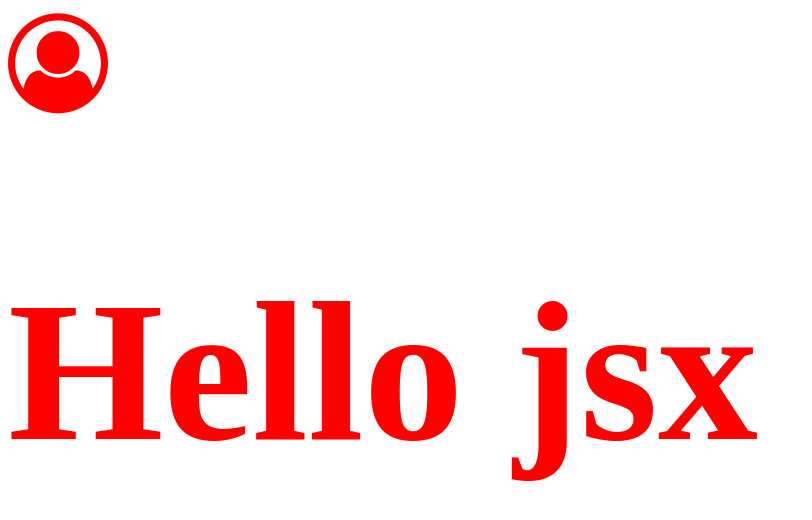
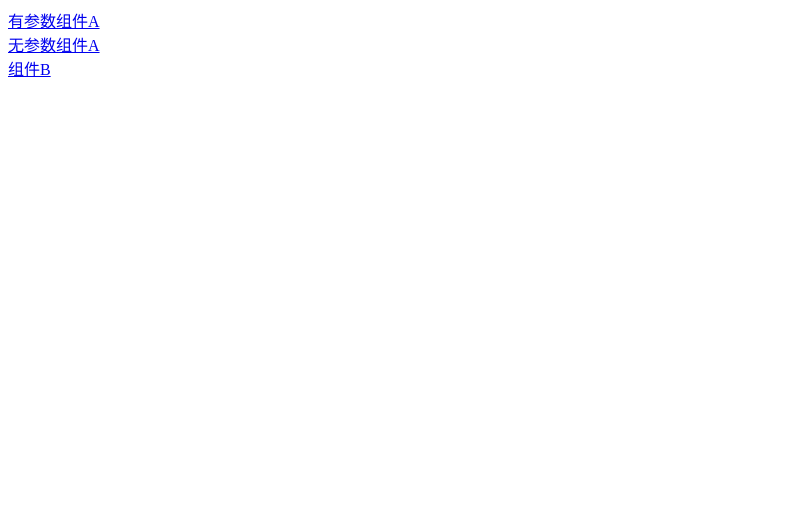
Before and after one commit to MING0604/E_commerce_backstage, a React app: page / in a window 1280 px wide. Shown: the top 520 px of the page, without its empty margins (0-812 px from the left). Built offline with nearby package versions, Linux system fonts and the light colour scheme.

Commit message:
Switch的使用

```diff
--- a/src/app.jsx
+++ b/src/app.jsx
@@ -1,14 +1,63 @@
-import React from 'react'
+import React, { Component } from 'react'
 import ReactDOM from 'react-dom'
 
-import 'font-awesome/css/font-awesome.min.css'
-import './index.css'
-import './index.scss'
+import {HashRouter as Router,Route,Link,Switch} from 'react-router-dom'
+class A extends Component {
+    constructor(props){
+        super(props)
+
+    }
+   render() {
+       console.log(this.props.match.params)
+        return (
+            <div>
+                Component A
+                <Switch>
+                     <Route exact path={`${this.props.match.path}`} render={(route)=>{
+                        return <div>当前组件无参数</div>
+                    }}></Route>
+                    <Route path={`${this.props.match.path}/:id`} render={(route)=>{
+                        return <div>当前组件的参数是 {route.match.params.id}</div>
+                    }}></Route>
+
+                </Switch>
+            </div>
+        )
+    }
+}
+class B extends Component {
+    render() {
+        return (
+            <div>Component B</div>
+        )
+    }
+}
+class Wrapper extends Component {
+    constructor(props) {
+        super(props)
+    }
+
+    render() {
+        return (
+            <div>
+                <Link to='/a/123'>有参数组件A</Link>
+                <br/>
+                <Link to='/a'>无参数组件A</Link>
+                <br/>
+                <Link to='/b'>组件B</Link>
+                {this.props.children}
+            </div>
+        )
+    }
+}
+
 ReactDOM.render(
-    <div>
-        <i className='fa fa-user-circle-o'></i>
-        <h1>Hello jsx</h1>
-    </div>
-    ,
+    <Router>
+        <Wrapper>
+            <Route path="/a" component={A}></Route>
+            <Route path='/b' component={B}></Route>
+        </Wrapper>
+    </Router>
+,
     document.querySelector('#app')
 )
```
Also changed, not shown: package.json (+5 -4 lines), 1 other file (tests, documents, lock files or other folders).
